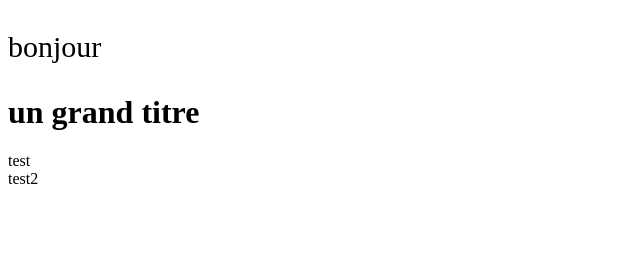
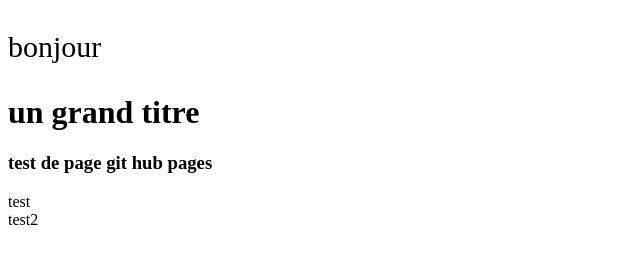
Before and after one commit to khaledamg/jour3-khaled, a plain HTML site: page index.html in a window 1280 px wide. Shown: the whole page, without its empty margins (0-640 px from the left). Drawn offline with Linux system fonts and the light colour scheme.

Commit message:
maj pour github pages

```diff
--- a/index.html
+++ b/index.html
@@ -10,6 +10,7 @@
 <body>
     <p>bonjour</p>
     <h1>un grand titre</h1>
+    <h3>test de page git hub pages</h3>
 test
 <div>
 
```
